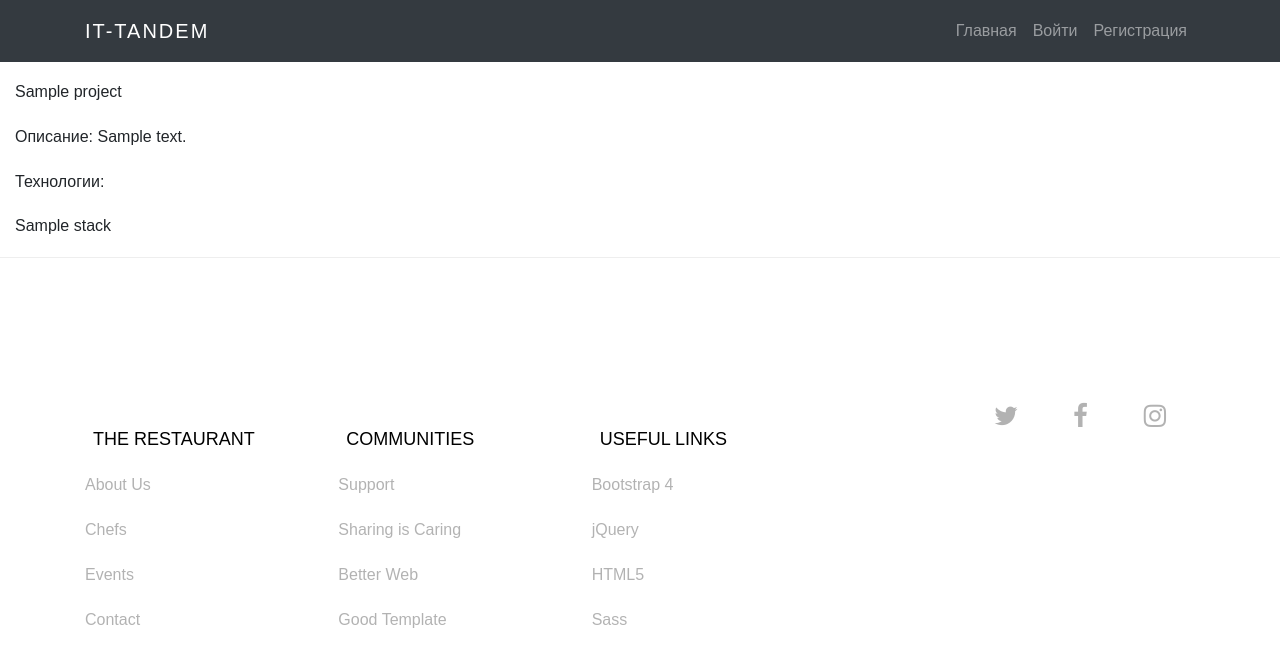
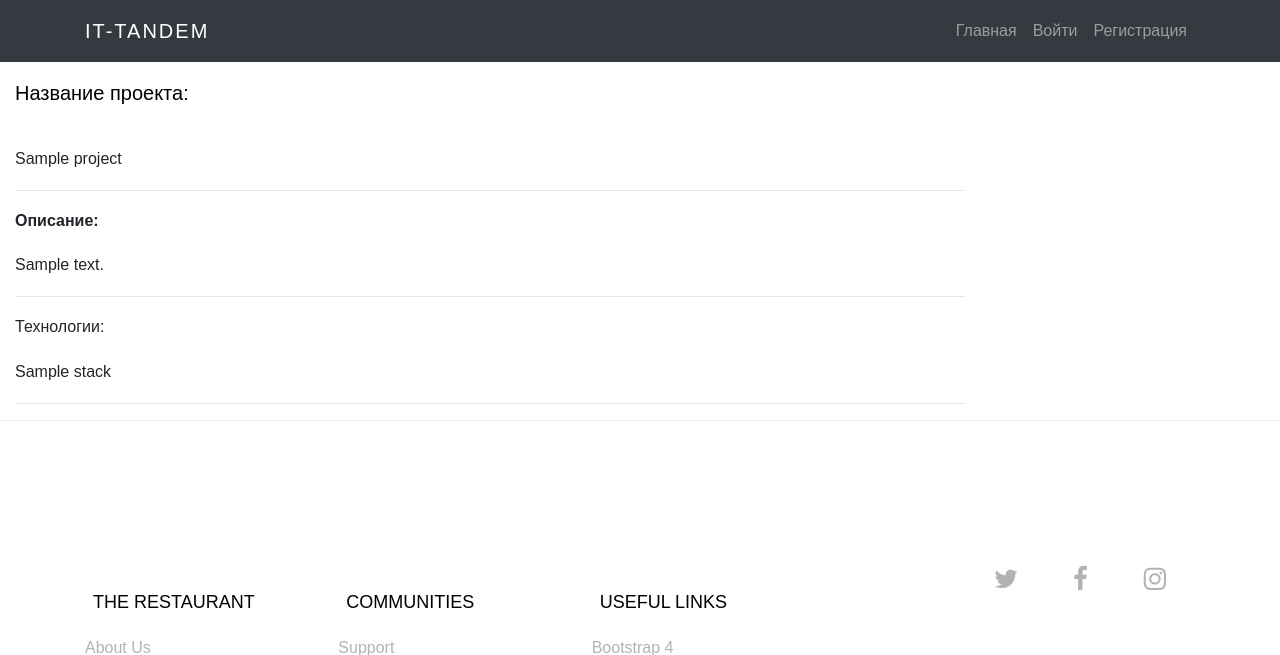
Before and after one commit to OKirill/IT-Tandem, a Django app: page /project/user/detail/1/ in a window 1280 px wide. Shown: the top 655 px of the page. Run offline with Django 3.2, Linux system fonts and the light colour scheme; tables that the repository leaves empty hold one stand-in row (values such as "Sample post"); some libraries are stand-ins or nearby versions; some web fonts are replaced.

Commit message:
добавление стилей к детальному просмотру проектов

```diff
--- a/ittandem/projectapp/templates/projectapp/project_detail.html
+++ b/ittandem/projectapp/templates/projectapp/project_detail.html
@@ -4,12 +4,19 @@
 
  <div>
 
-
+        <h5>Название проекта:</h5>
+     <br>
         <p>{{ project.name }}</p>
-        <p>Описание: {{ project.desc }}</p>
+        <hr>
+        <p style="font-weight: bold">Описание:</p>
+            <p>
+                {{ project.desc }}
+            </p>
+        <hr>
         <p>Технологии: </p>
         {% for tag in project.tags.all %}
             <p>{{ tag.name }}</p>
+            <hr>
 
         {% endfor %}
          {% if request.user.id == project.owner.id %}
```
